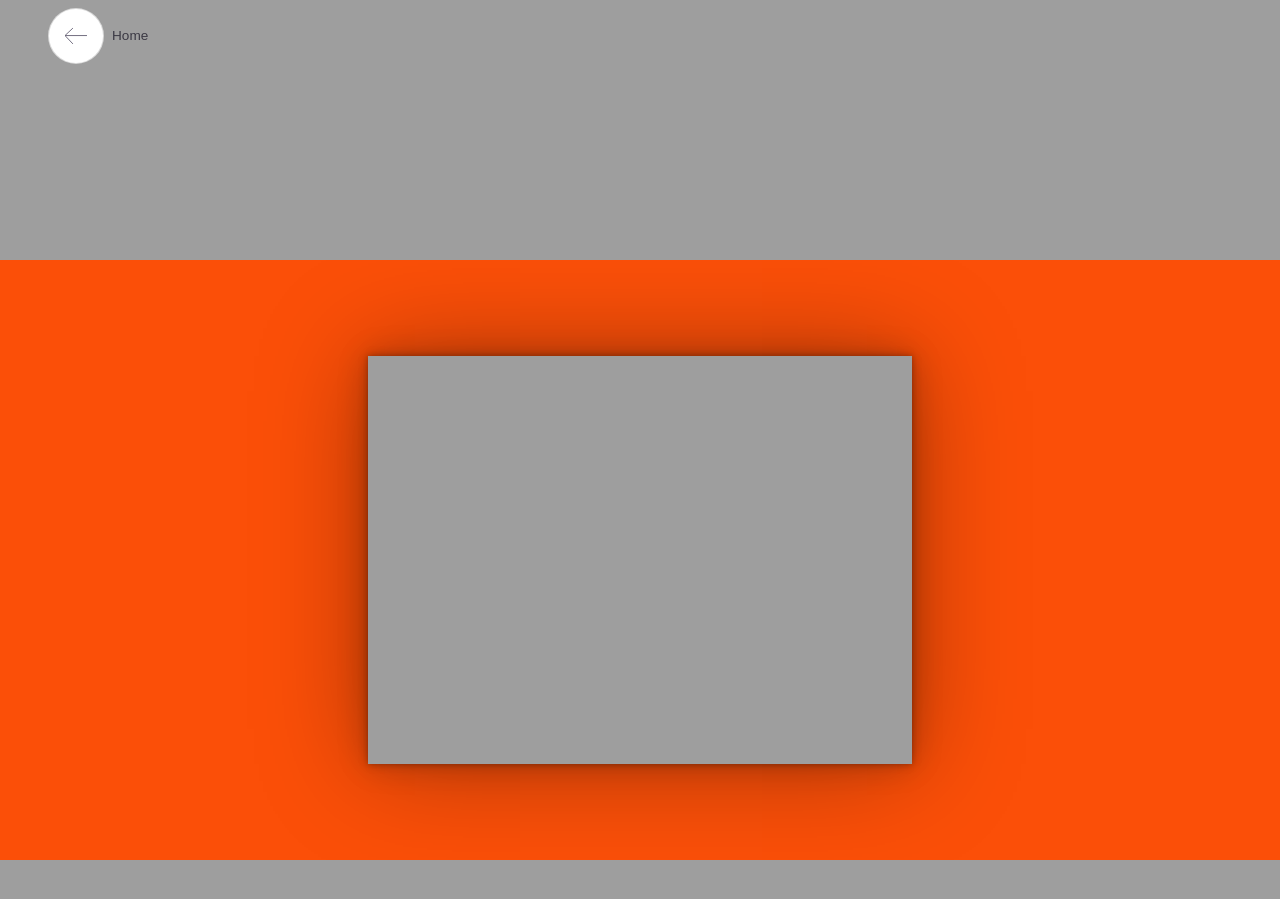
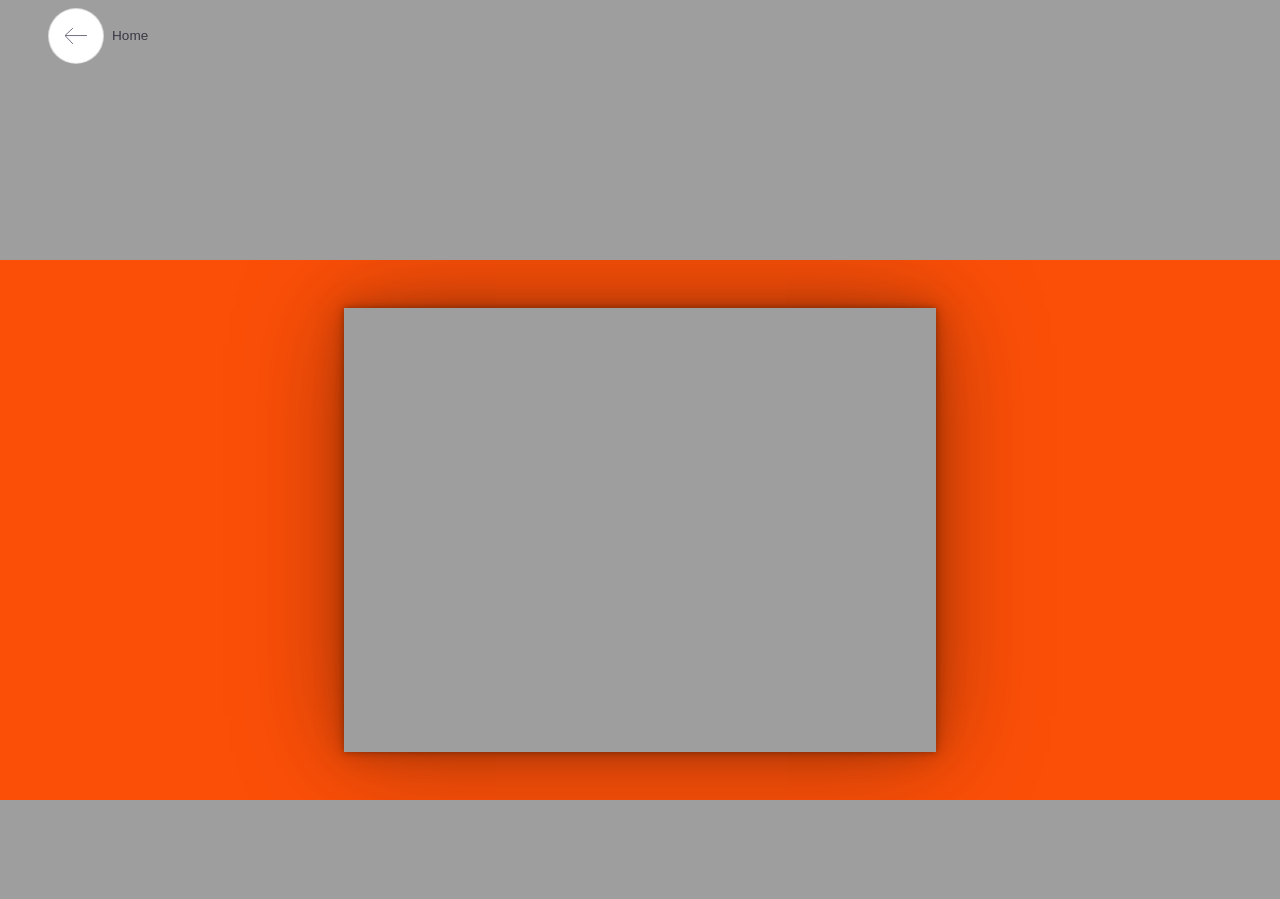
Before and after one commit to JonBrim/JonBrim.github.io, a Jekyll site: the page built from _posts/2024-01-01-rfp-covers.markdown, in a window 1280 px wide and 1400 px high, scrolled down 1313 px. Shown: the top 899 px of the window. Built offline with Jekyll 4.4.1, drawn with Linux system fonts in a browser that asks for light colours.

Commit message:
Tweaked post sizes

```diff
--- a/_sass/layouts/_posts.scss
+++ b/_sass/layouts/_posts.scss
@@ -328,7 +328,17 @@ $post_sub-title_line-height:  var( --sub-title_line-height ) !default;
           flex: 1 1 auto;
           justify-content: center;
           img {
-            width: 50%;
+            @include breakpoint(
+              (
+                small:  (
+                  width: 100%,
+                ),
+                large: (
+                  width: 50%,
+                )
+              ),
+              $breakpoints
+            );
           }
         }
       }
@@ -340,12 +350,13 @@ $post_sub-title_line-height:  var( --sub-title_line-height ) !default;
         &.shadow {
           figure {
             --padding: 2rem;
-            @media( min-width: #{ map-get( $breakpoints, "medium" ) } )  {
+            @media( min-width: #{ map-get( $breakpoints, "large" ) } )  {
               --padding: 3rem;
             }
-            @media( min-width: #{ map-get( $breakpoints, "large" ) } )  {
+            @media( min-width: #{ map-get( $breakpoints, "xxlarge" ) } )  {
               --padding: 6rem;
             }
+
             padding: var( --padding );
             img {
               @include breakpoint(
--- a/_sass/main.scss
+++ b/_sass/main.scss
@@ -91,9 +91,6 @@ body {
   --link_font-color:       hsla( 252, 25%, 12%, .75);
   --link_font-color_hover: hsla( 252, 25%, 12%, 1);
   --link_font_weight:      600;
-
-  --social_item_icon_background-color:        hsla( 252, 25%, 12%, .75);
-  --social_item_icon_background-color_hover:  hsla( 252, 25%, 12%, 1);
 
   --grid_gap:             1rem;
   --grid_container:       1rem;
```
